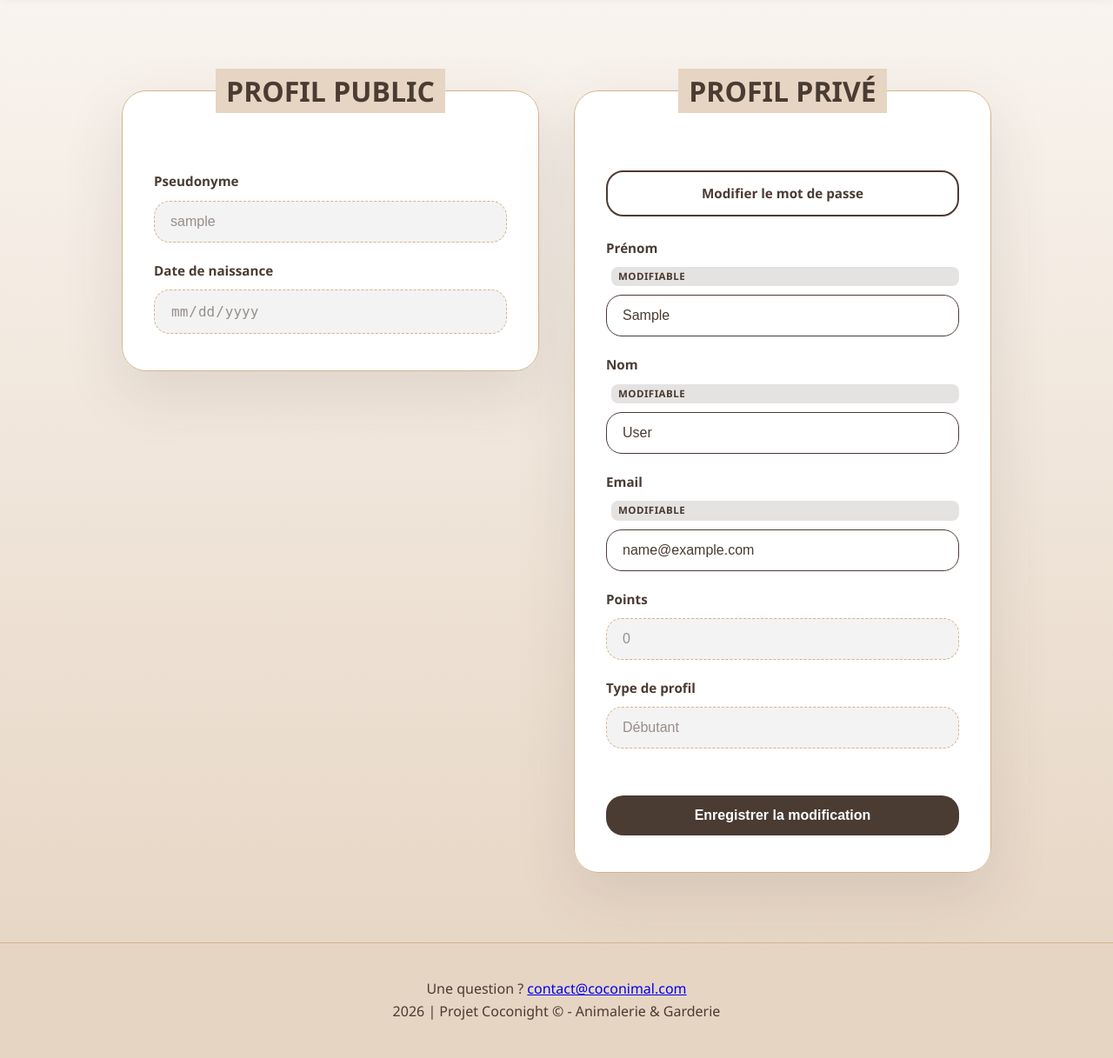
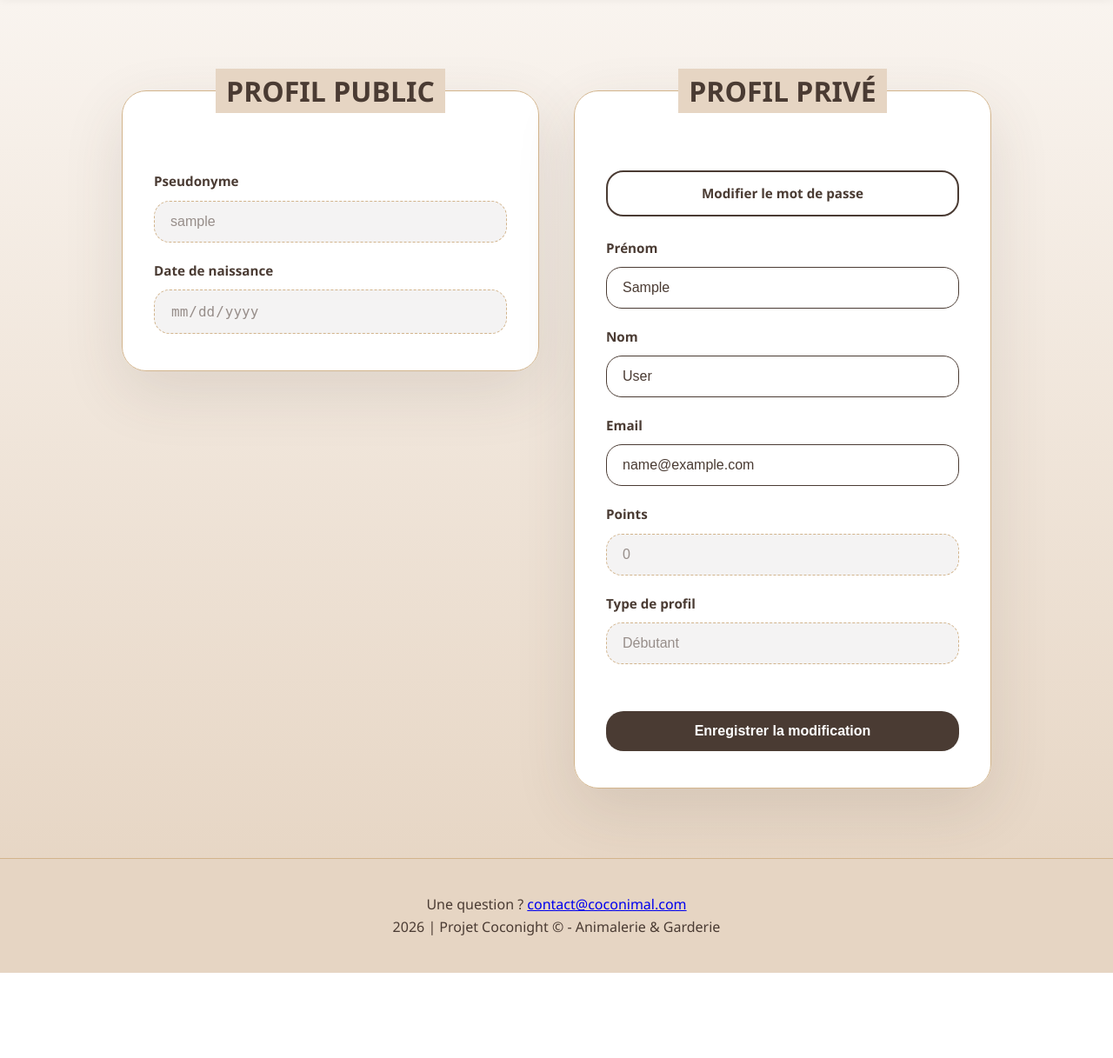
Before and after one commit to MathisSinet/CY_DevWeb_GI4, a Django app: page /accounts/profile/ in a window 1280 px wide. Shown: the part 173-1390 px from the top of the page at 87% size. After the commit the page ends 1292 px from the top, so only its background shows below. Run offline with Django 4.2, Linux system fonts and the light colour scheme; the visitor is signed in with stand-in values (Sample User, id 1).

Commit message:
CSS Profile

```diff
--- a/accounts/templates/profile.html
+++ b/accounts/templates/profile.html
@@ -34,17 +34,17 @@
                 </a>
 
                 <label>
-                    Prénom <span class="field-editable-badge">Modifiable</span>
+                    Prénom
                     <input type="text" name="name" value="{{ user.first_name }}">
                 </label>
 
                 <label>
-                    Nom <span class="field-editable-badge">Modifiable</span>
+                    Nom
                     <input type="text" name="surname" value="{{ user.last_name }}">
                 </label>
 
                 <label>
-                    Email <span class="field-editable-badge">Modifiable</span>
+                    Email
                     <input type="text" name="email" value="{{ user.email }}">
                 </label>
 
--- a/static/css/login.css
+++ b/static/css/login.css
@@ -48,11 +48,6 @@
 }
 
 /* Champs modifiables */
-.login label.editable > span::after {
-    content: " ✏️";
-    font-size: 0.8rem;
-}
-
 .login input[type="text"],
 .login input[type="date"],
 .login input[type="email"],
@@ -69,7 +64,7 @@
     box-sizing: border-box;
 }
 
-/* Champs en lecture seule : apparence distincte */
+/* Champs en lecture seule*/
 .login input[readonly] {
     background: rgba(74, 59, 51, 0.06);
     color: rgba(74, 59, 51, 0.55);
@@ -77,7 +72,7 @@
     border-style: dashed;
 }
 
-/* Champs modifiables : légère surbrillance */
+/* Champs modifiables */
 .login input:not([readonly]) {
     border-color: var(--col-dark);
     background: #fff;
@@ -89,36 +84,6 @@
 .login input[type="password"]:focus {
     border-color: var(--col-dark);
     box-shadow: 0 0 0 5px rgba(74, 59, 51, 0.12);
-}
-
-/* Badge "non modifiable" */
-.field-readonly-badge {
-    display: inline-block;
-    font-size: 0.72rem;
-    font-weight: 600;
-    color: rgba(74, 59, 51, 0.5);
-    background: rgba(74, 59, 51, 0.08);
-    border-radius: 8px;
-    padding: 2px 8px;
-    margin-left: 6px;
-    vertical-align: middle;
-    text-transform: uppercase;
-    letter-spacing: 0.04em;
-}
-
-/* Badge "modifiable" */
-.field-editable-badge {
-    display: inline-block;
-    font-size: 0.72rem;
-    font-weight: 600;
-    color: var(--col-dark);
-    background: rgba(74, 59, 51, 0.14);
-    border-radius: 8px;
-    padding: 2px 8px;
-    margin-left: 6px;
-    vertical-align: middle;
-    text-transform: uppercase;
-    letter-spacing: 0.04em;
 }
 
 /* Bouton modifier mot de passe */
```
